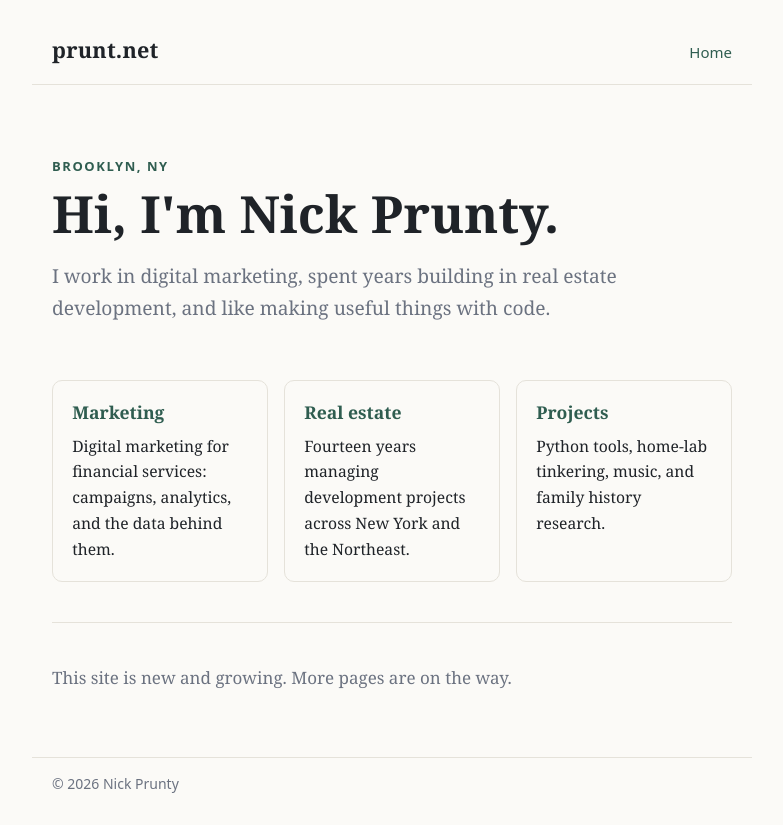
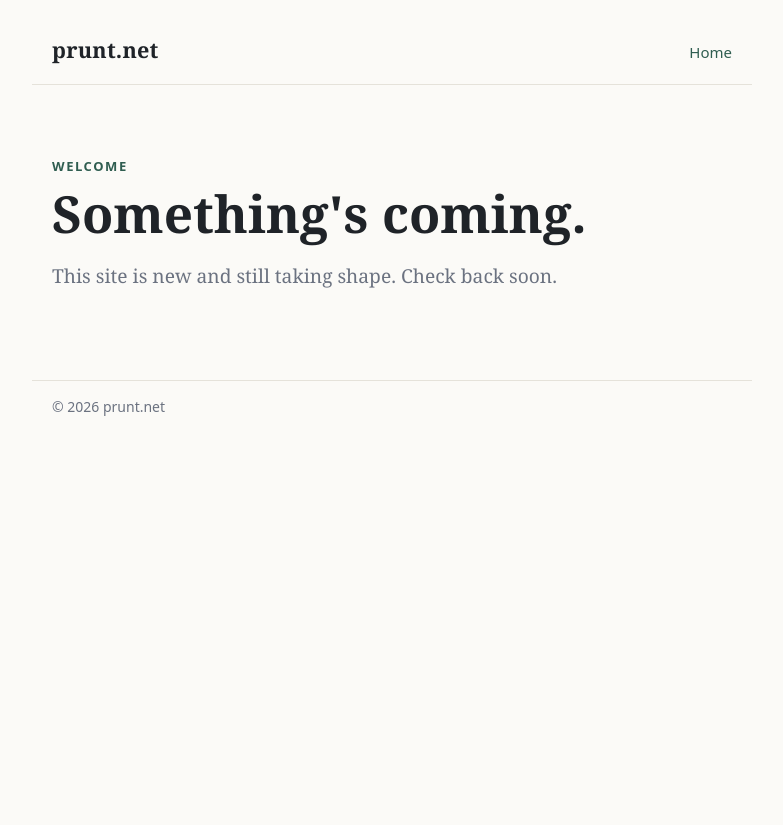
Before and after one commit to fendertwin44/prunt, a plain HTML site: page public/index.html in a window 1280 px wide. Shown: the whole page, without its empty margins (248-1031 px from the left). After the commit the page ends 800 px from the top, so only its background shows below. Drawn offline with Linux system fonts and the light colour scheme.

Commit message:
Make landing page anonymous
Co-Authored-By: Claude Opus 5.5 <noreply@anthropic.com>
Claude-Session: https://claude.ai/code/session_01EurukJG5FLhZ6SXWa22mqp

```diff
--- a/public/index.html
+++ b/public/index.html
@@ -3,8 +3,8 @@
 <head>
   <meta charset="utf-8">
   <meta name="viewport" content="width=device-width, initial-scale=1">
-  <title>Nick Prunty · prunt.net</title>
-  <meta name="description" content="Nick Prunty — Brooklyn, NY. Digital marketing, real estate development, and building useful things with code.">
+  <title>prunt.net</title>
+  <meta name="description" content="prunt.net">
   <link rel="stylesheet" href="/style.css">
 </head>
 <body>
@@ -16,30 +16,11 @@
   </header>
   <main>
     <section class="hero">
-      <p class="eyebrow">Brooklyn, NY</p>
-      <h1>Hi, I'm Nick Prunty.</h1>
-      <p class="lede">I work in digital marketing, spent years building in real estate development, and like making useful things with code.</p>
-    </section>
-
-    <section class="cards">
-      <div class="card">
-        <h2>Marketing</h2>
-        <p>Digital marketing for financial services: campaigns, analytics, and the data behind them.</p>
-      </div>
-      <div class="card">
-        <h2>Real estate</h2>
-        <p>Fourteen years managing development projects across New York and the Northeast.</p>
-      </div>
-      <div class="card">
-        <h2>Projects</h2>
-        <p>Python tools, home-lab tinkering, music, and family history research.</p>
-      </div>
-    </section>
-
-    <section class="closing">
-      <p>This site is new and growing. More pages are on the way.</p>
+      <p class="eyebrow">Welcome</p>
+      <h1>Something's coming.</h1>
+      <p class="lede">This site is new and still taking shape. Check back soon.</p>
     </section>
   </main>
-  <footer>&copy; 2026 Nick Prunty</footer>
+  <footer>&copy; 2026 prunt.net</footer>
 </body>
 </html>
```
Also changed, not shown: public/404.html (+1 -1 lines).
